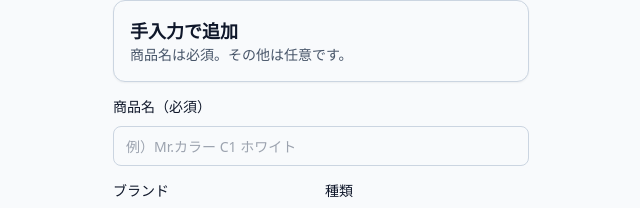
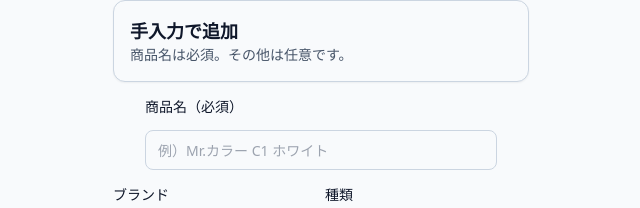
Before and after one commit to motoki-nghm/paint-inventory, a React (Vite) app: page /add in a window 1280 px wide. Shown: the part 133-341 px from the top of the page, without its empty margins (319-959 px from the left). Built offline with nearby package versions, Linux system fonts and the light colour scheme.

Commit message:
fix:入力フォームに読み取り情報を反映

```diff
--- a/src/components/paint/PaintForm.jsx
+++ b/src/components/paint/PaintForm.jsx
@@ -1,4 +1,4 @@
-import { useMemo, useState } from "react";
+import { useMemo, useState, useEffect } from "react";
 import { PAINT_TYPES } from "@/lib/db";
 import { Button } from "@/components/ui/button";
 import { Input } from "@/components/ui/input";
@@ -21,6 +21,10 @@ export default function PaintForm({ initial, submitLabel, onSubmit, onCancel, hi
   const [draft, setDraft] = useState(initial);
   const [error, setError] = useState(null);
 
+  useEffect(() => {
+    setDraft(initial);
+  }, [initial]);
+
   const canSave = useMemo(() => String(draft.name ?? "").trim().length > 0, [draft.name]);
 
   const set = (patch) => setDraft((d) => ({ ...d, ...patch }));
@@ -30,7 +34,7 @@ export default function PaintForm({ initial, submitLabel, onSubmit, onCancel, hi
       {hint ? <Alert>{hint}</Alert> : null}
       {error ? <Alert variant="danger">{error}</Alert> : null}
 
-      <div className="space-y-2">
+      <div className="mx-auto w-full max-w-sm px-4 space-y-3">
         <label className="text-sm font-medium">商品名（必須）</label>
         <Input
           value={draft.name}
```
